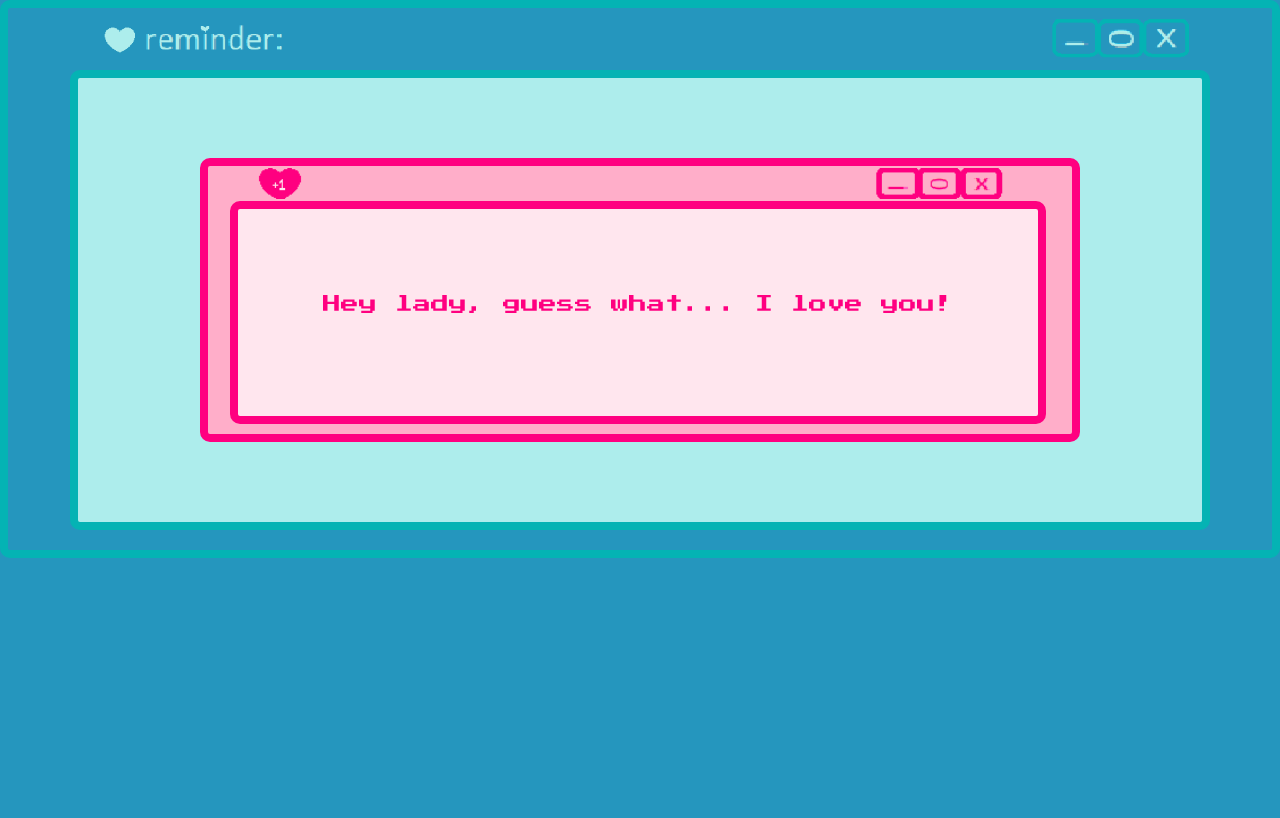
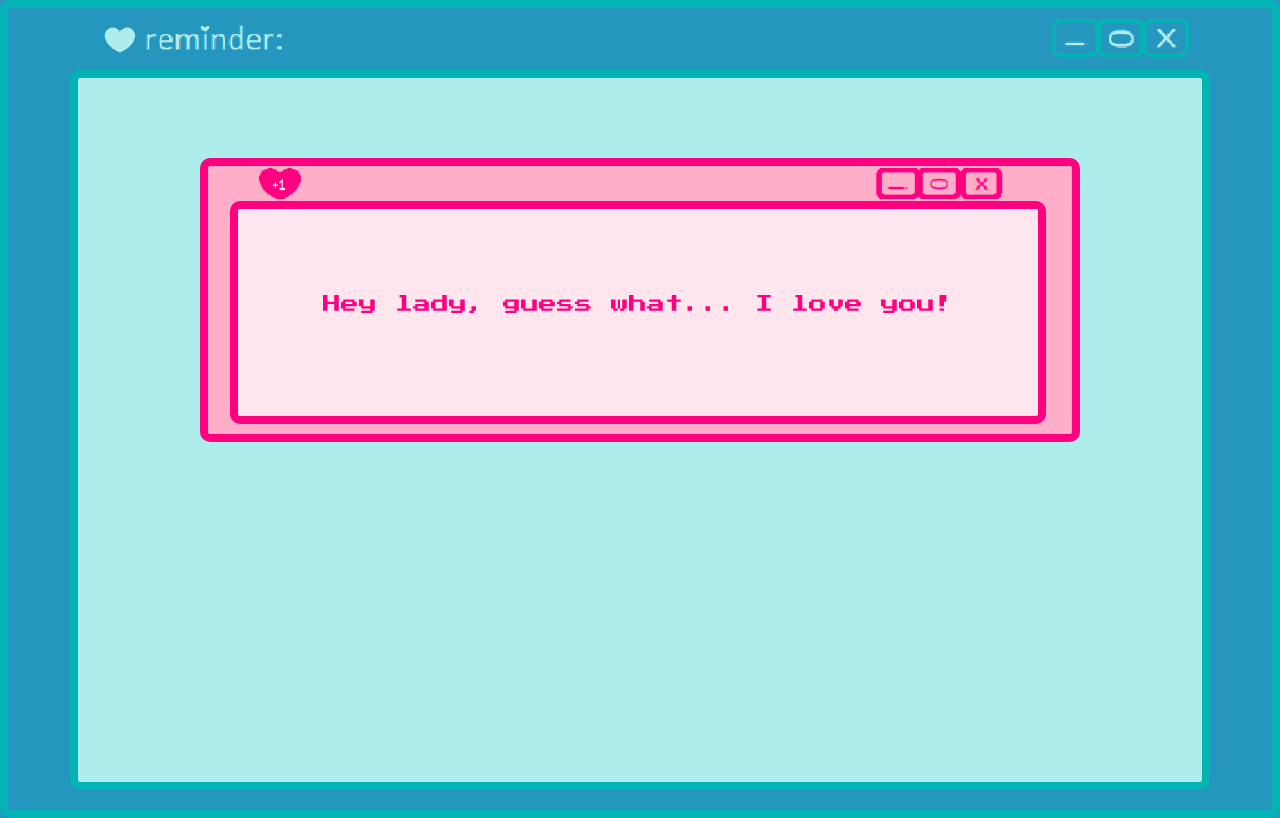
Before and after one commit to scampcoder/iloveyouashley, a plain HTML site: page index.html in a window 1280 px wide. Drawn offline with nearby package versions, Linux system fonts and the light colour scheme.

Commit message:
fit content on phone

```diff
--- a/styles.css
+++ b/styles.css
@@ -15,7 +15,8 @@ body {
     border: 8px solid #04b3b4;
     border-radius: 10px;
     margin-bottom: 20px;
-    min-height: fit-content;
+    max-height: fit-content;
+    min-height: 90vh;
 }
 
 .main-box {
```
